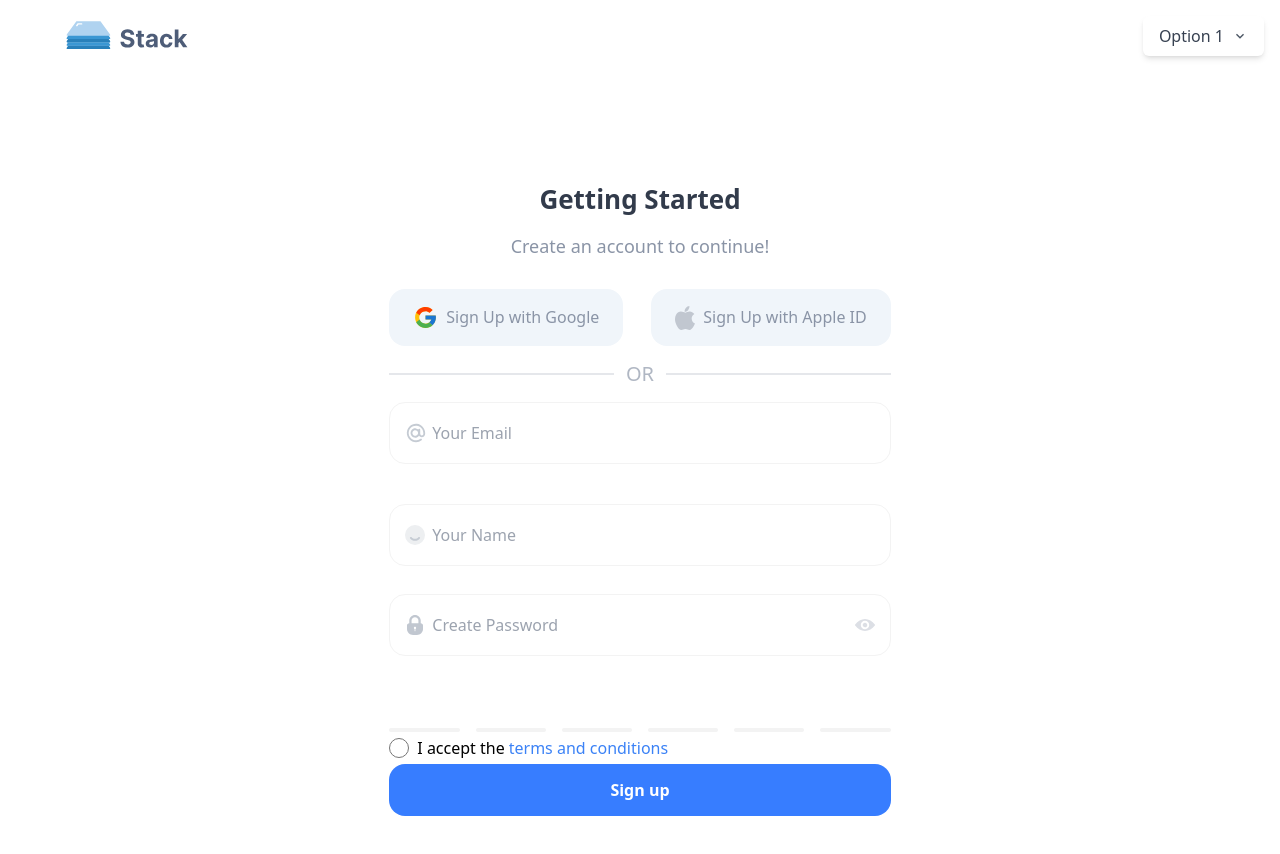
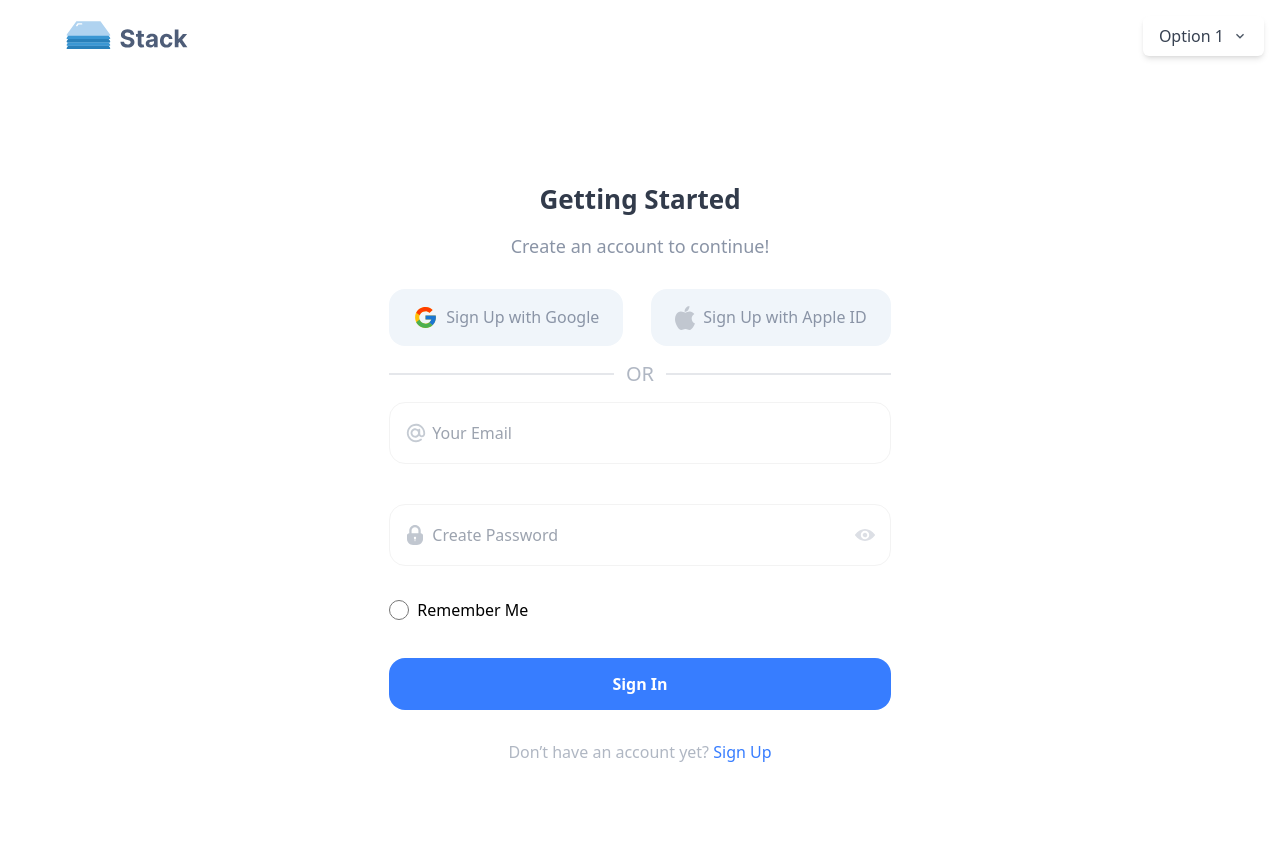
Before and after one commit to AbuBakkarSiddiqueAnir/simple-react-app, a React (Vite) app: page / in a window 1280 px wide. Shown: the top 854 px of the page. Before the commit the page ends 816 px from the top, so only its background shows below. Built offline with nearby package versions, Linux system fonts and the light colour scheme.

Commit message:
auth design

```diff
--- a/src/components/ui/button/auth/AuthButton.tsx
+++ b/src/components/ui/button/auth/AuthButton.tsx
@@ -1,9 +1,9 @@
 
 
-function AuthButton({ onClickHandler }: { onClickHandler: () => void }) {
+function AuthButton({ onClickHandler, label }: { onClickHandler: () => void , label:string}) {
   return (
     <button onClick={onClickHandler} className="bg-primaryColor hover:bg-blue-700 text-white text-[16px] leading-5 font-bold py-4 px-4 rounded-[16px]">
-      Sign up
+      {label}
     </button>
   )
 }
--- a/src/components/ui/input/TextInput.tsx
+++ b/src/components/ui/input/TextInput.tsx
@@ -7,7 +7,7 @@ interface Props {
   icon: string;
   onChange: (value: string) => void;
   placeHolder: string;
-  validator:(value: string) => boolean
+  validator?:(value: string) => boolean
 }
 
 const Input: React.FC<Props> = ({ icon, placeHolder, onChange, validator }) => {
--- a/src/components/ui/passwordStrength/StrengthMeter.tsx
+++ b/src/components/ui/passwordStrength/StrengthMeter.tsx
@@ -52,7 +52,8 @@ const PasswordStrength = ({ password }: password) => {
             new Array(6).fill(0).map((_, i) => {
               return (
                 <div
-                  style={{ background: `${checkBackground(i) ? '#38CB89' : ''}` }}
+                  key={i}
+                  style={{ background: `${checkBackground(i) && '#38CB89' }` }}
                   className={` bg-[#F3F3F3] h-1 flex-1  rounded-[2px]`}></div>
               )
             })
--- a/src/pages/SignIn.tsx
+++ b/src/pages/SignIn.tsx
@@ -2,12 +2,11 @@
 import React, { useState } from 'react'
 import { Apple, Email, Google, Name, Password } from '../assets'
 import { Divider, TextInput, OauthButton, PasswordInput, AuthButton } from '../components'
-import PasswordStrength from '../components/ui/passwordStrength/StrengthMeter';
 import emailValidator from './../util/emailValidate';
 
 
 
-function SignIn() {
+function SignUp() {
   const [isChecked, setIsChecked] = useState(false);
   const [password, setPassword] = useState('')
 
@@ -15,19 +14,19 @@ function SignIn() {
     setIsChecked(!isChecked);
   };
 
-  const handlerInputChange = (value:string) => {
+  const handlerInputChange = (value: string) => {
     setPassword(value)
   }
 
 
-  const handleSignIn = () => {
+  const handleSignUp = () => {
 
   }
 
 
   return (
-    <section className='container mx-auto flex justify-center  h-auto'>
-      <div className='flex flex-col mt-28'>
+    <section className='container mx-auto flex justify-center  h-auto py-28'>
+      <div className='flex flex-col '>
         <h3 className='font-bold text-center pb-5 text-[26px] leading-[31px] text-heading-001'>Getting Started</h3>
         <p className='text-lg text-center pb-8 leading-[22px] font-medium text-textColor-first'>Create an account to continue!</p>
         <div className='flex gap-7'>
@@ -38,17 +37,11 @@ function SignIn() {
         <div className='mb-10'>
           <TextInput placeHolder='Your Email' icon={Email} onChange={handlerInputChange} validator={emailValidator} />
         </div>
-        <div className='mb-7'>
-          <TextInput placeHolder='Your Name' icon={Name} onChange={handlerInputChange} />
+        <div className='mb-8'>
+          <PasswordInput placeHolder='Create Password' icon={Password} onChange={handlerInputChange} />
         </div>
-        <div className='mb-16'>
-          <PasswordInput placeHolder='Create Password' icon={Password} onChange={handlerInputChange} validator={emailValidator} />
 
-        </div>
-        <PasswordStrength password={password} />
-
-
-        <div className="">
+        <div className="mb-8">
           <label className="inline-flex items-center">
             <input
               type="radio"
@@ -58,20 +51,20 @@ function SignIn() {
               onChange={handleCheck}
             />
             <span className="ml-2">
-              I accept the
-              <a href="#" className="text-blue-500 ml-1 hover:underline">
-                terms and conditions
-              </a>
+              Remember Me
             </span>
           </label>
         </div>
 
+        <AuthButton label='Sign In' onClickHandler={handleSignUp} />
 
-        <AuthButton onClickHandler={handleSignIn}/>
+        <div className='font-medium mt-8 text-center text-[16px] leading-5 text-textColor-third '>
+          Don’t have an account yet? <a href="" className='text-primaryColor'>Sign Up</a>
+        </div>
 
       </div>
     </section>
   )
 }
 
-export default SignIn
+export default SignUp
--- a/src/pages/SignUp.tsx
+++ b/src/pages/SignUp.tsx
@@ -1,11 +1,77 @@
 
-import React from 'react'
+import React, { useState } from 'react'
+import { Apple, Email, Google, Name, Password } from '../assets'
+import { Divider, TextInput, OauthButton, PasswordInput, AuthButton } from '../components'
+import PasswordStrength from '../components/ui/passwordStrength/StrengthMeter';
+import emailValidator from './../util/emailValidate';
+
+
 
 function SignUp() {
+  const [isChecked, setIsChecked] = useState(false);
+  const [password, setPassword] = useState('')
+
+  const handleCheck = () => {
+    setIsChecked(!isChecked);
+  };
+
+  const handlerInputChange = (value: string) => {
+    setPassword(value)
+  }
+
+
+  const handleSignUp = () => {
+
+  }
+
+
   return (
-    <div>
+    <section className='container mx-auto flex justify-center  h-auto py-28'>
+      <div className='flex flex-col '>
+        <h3 className='font-bold text-center pb-5 text-[26px] leading-[31px] text-heading-001'>Getting Started</h3>
+        <p className='text-lg text-center pb-8 leading-[22px] font-medium text-textColor-first'>Create an account to continue!</p>
+        <div className='flex gap-7'>
+          <OauthButton icon={Google} label='Sign Up with Google' onClickHandler={() => { }} />
+          <OauthButton icon={Apple} label='Sign Up with Apple ID' onClickHandler={() => { }} />
+        </div>
+        <Divider />
+        <div className='mb-10'>
+          <TextInput placeHolder='Your Email' icon={Email} onChange={handlerInputChange} validator={emailValidator} />
+        </div>
+        <div className='mb-7'>
+          <TextInput placeHolder='Your Name' icon={Name} onChange={handlerInputChange} />
+        </div>
+        <div className='mb-8'>
+          <PasswordInput placeHolder='Create Password' icon={Password} onChange={handlerInputChange} />
+          <div className='mt-5'></div>
+          <PasswordStrength password={password} />
+        </div>
+        <div className="mb-8">
+          <label className="inline-flex items-center">
+            <input
+              type="radio"
+              className="form-radio h-5 w-5 text-gray-600"
+              name="accept-terms"
+              checked={isChecked}
+              onChange={handleCheck}
+            />
+            <span className="ml-2">
+              I accept the
+              <a href="#" className="text-blue-500 ml-1 hover:underline">
+                terms and conditions
+              </a>
+            </span>
+          </label>
+        </div>
 
-    </div>
+        <AuthButton label='Sign Up' onClickHandler={handleSignUp} />
+
+        <div className='font-medium mt-8 text-center text-[16px] leading-5 text-textColor-third '>
+          Don’t have an account yet? <a href="" className='text-primaryColor'>Sign In</a>
+        </div>
+
+      </div>
+    </section>
   )
 }
 
```
Also changed, not shown: src/components/index.ts (+7 -7 lines).
